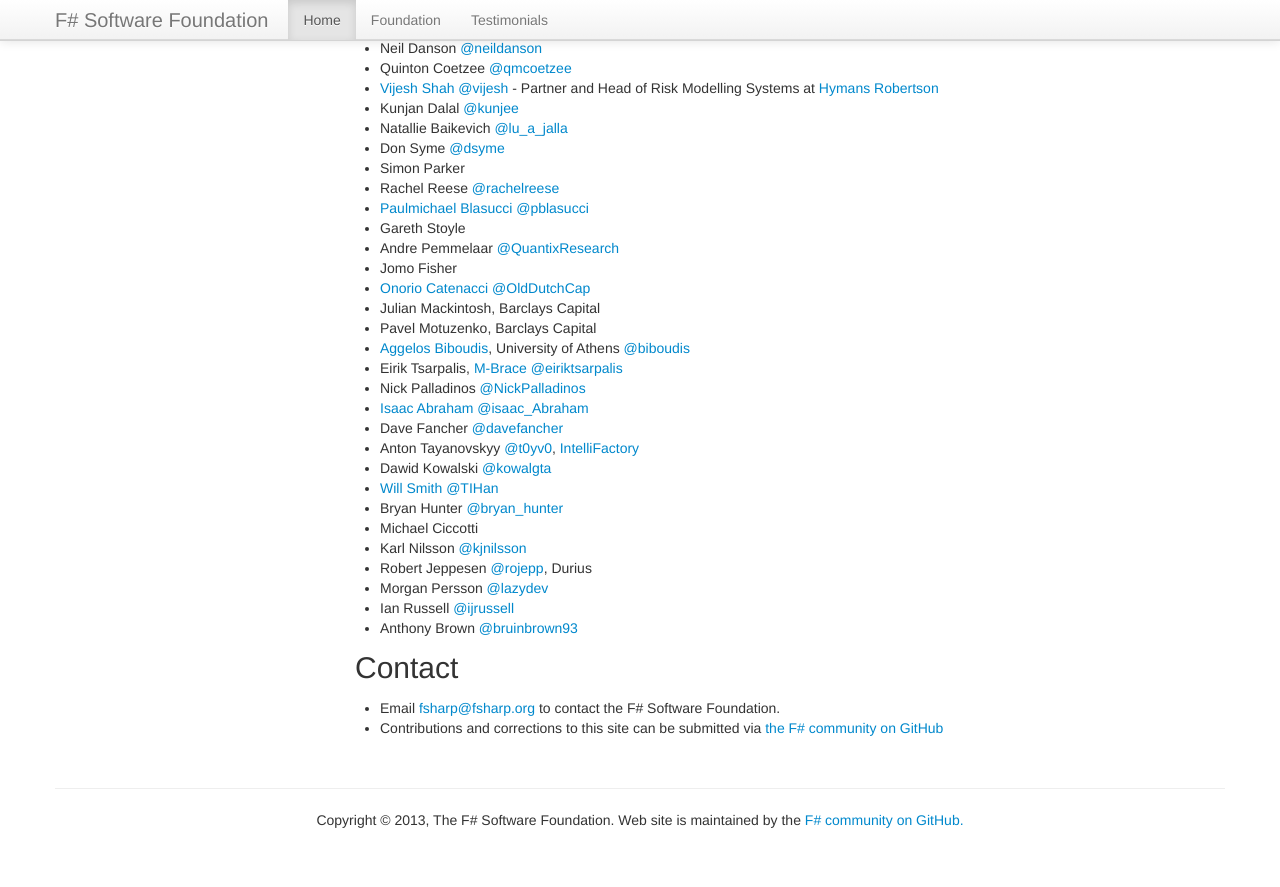
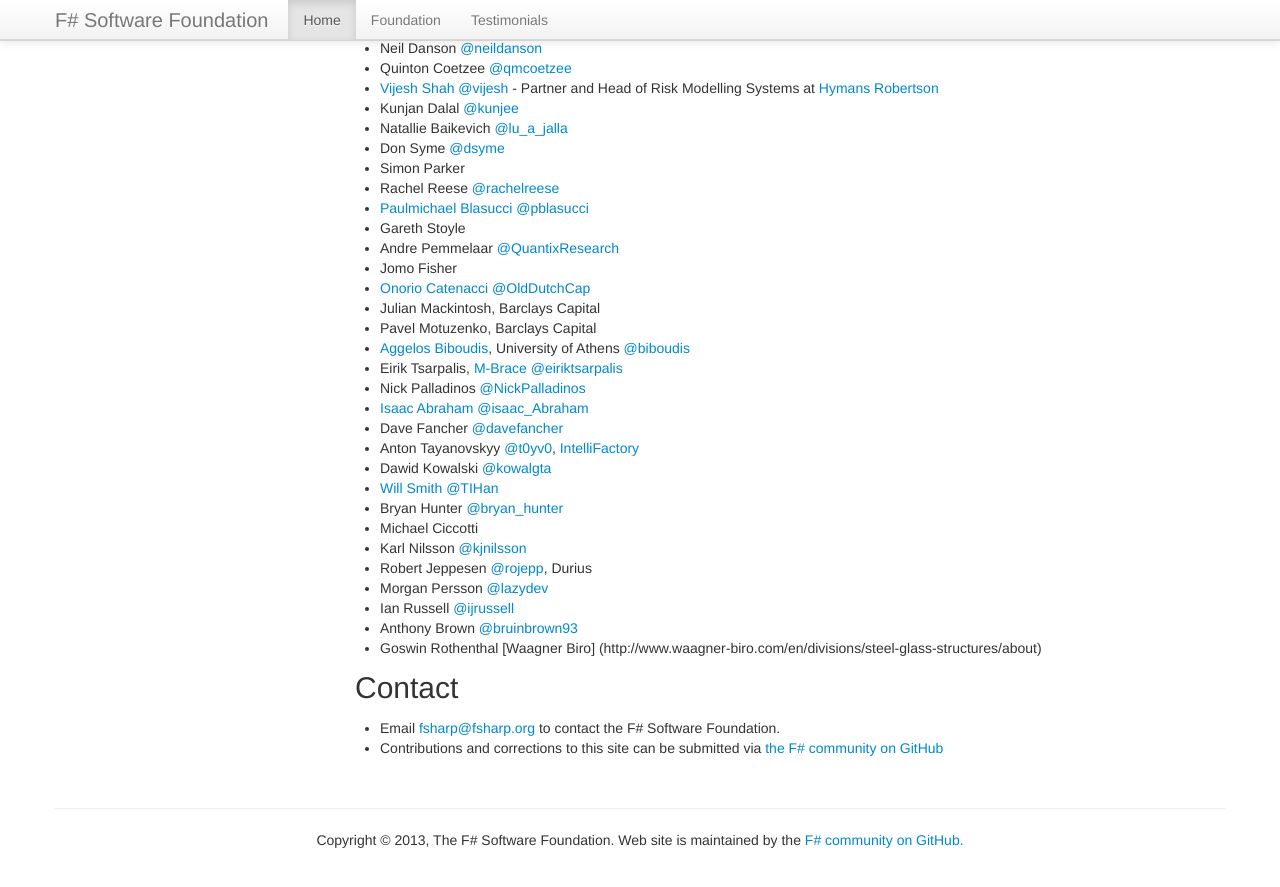
Before and after one commit to fsharp/fsharp.org, a Jekyll site: the page built from foundation.md, in a window 1280 px wide and 900 px high, scrolled down 3284 px. Shown: the top 887 px of the window. Built offline with Jekyll 4.4.1, drawn with Linux system fonts in a browser that asks for light colours; nearby versions of some CDN libraries; some web fonts are replaced; comment, search, counter and statistics services are not loaded.

Commit message:
Update foundation.md
Trying to add Goswin's name from the GitHub page editor; when he does it, it appears to change all the line endings.

```diff
--- a/foundation.md
+++ b/foundation.md
@@ -164,6 +164,7 @@
  * Morgan Persson [@lazydev](http://twitter.com/lazydev)
  * Ian Russell [@ijrussell](http://twitter.com/ijrussell)
  * Anthony Brown [@bruinbrown93](https://twitter.com/bruinbrown93)
+ * Goswin Rothenthal [Waagner Biro] (http://www.waagner-biro.com/en/divisions/steel-glass-structures/about)
 
 ## Contact
 
```
